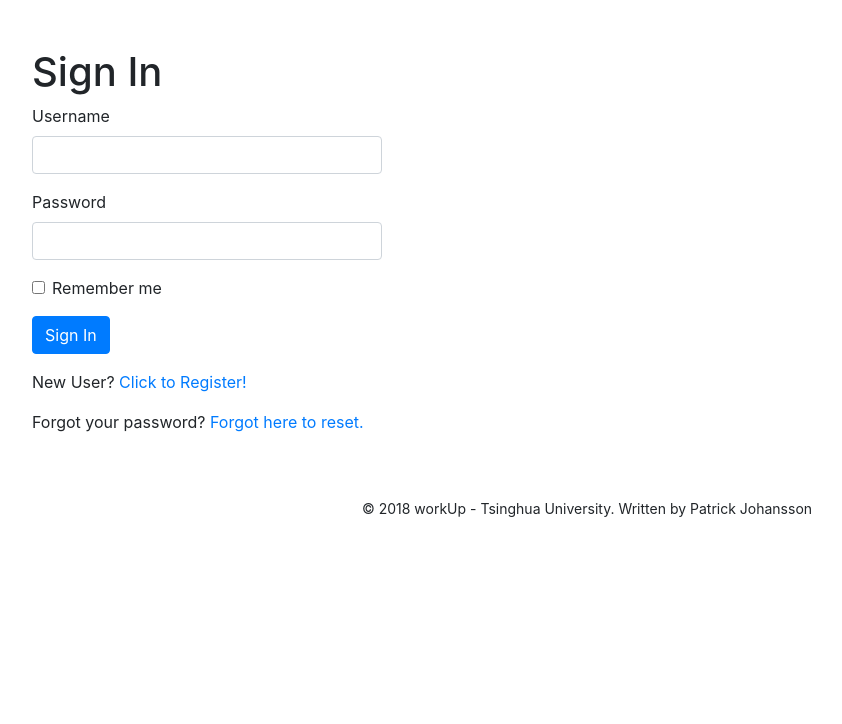
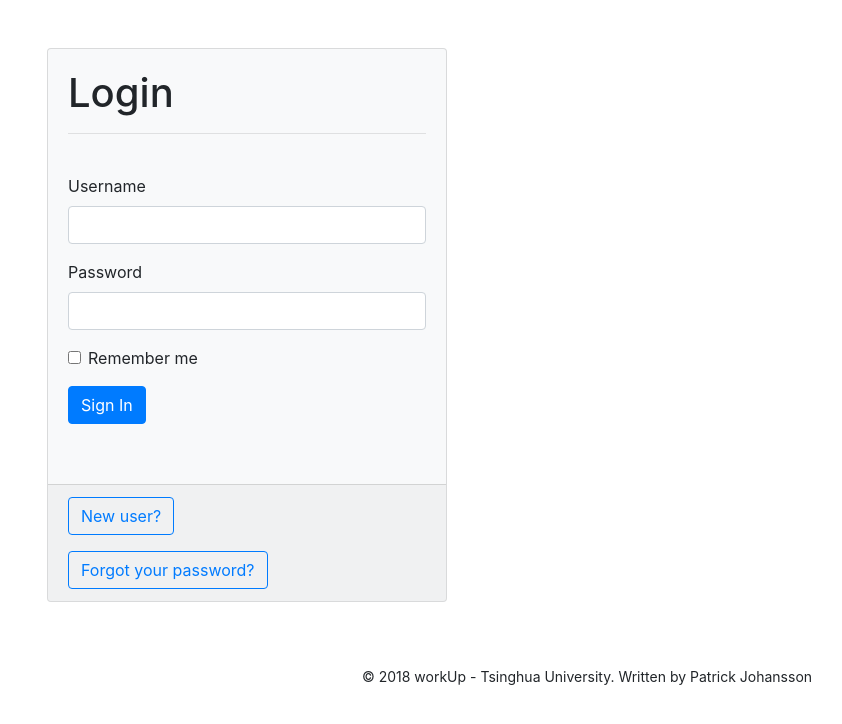
Before and after one commit to Siequnu/workUp, a Flask app: page /user/login in a window 1280 px wide. Shown: the part 56-780 px from the top of the page, without its empty margins (53-895 px from the left). Run offline with Flask 2, Linux system fonts and the light colour scheme; parts of the project's set-up code (start-up, migrations or seed data) failed here and were passed over; some libraries are stand-ins or nearby versions.

Commit message:
Aesthetic improvements to user login and password workflow

```diff
--- a/app/templates/user/login.html
+++ b/app/templates/user/login.html
@@ -3,14 +3,20 @@
 {% from 'bootstrap/form.html' import render_form %}
 
 {% block app_content %}
+ <div class="container">
 
- <h1>Sign In</h1>
-<div class="row">
-        <div class="col-md-4">
-            {{ render_form(form) }}
-        </div>
+ <div class="card bg-light mb-3" style="max-width: 25rem;">
+  <div class="card-body">
+    <h1>Login</h1>
+    <hr>
+    <br>
+      {{ render_form(form) }}
+      <br>
+  </div>
+    <div class="card-footer">
+        <p><a href="{{ url_for('user.register') }}" class="btn btn-outline-primary">New user?</a></p>
+        <a href="{{ url_for('user.reset') }}" class="btn btn-outline-primary">Forgot your password?</a>
     </div>
-
-    <p>New User? <a href="{{ url_for('user.register') }}">Click to Register!</a></p>
-    <p>Forgot your password? <a href="{{ url_for('user.reset') }}">Forgot here to reset.</a></p>
+  </div>
+</div>
 {% endblock %}
```
Also changed, not shown: app/templates/user/reset.html (+16 -5 lines), app/templates/user/reset_with_token.html (+15 -5 lines).
